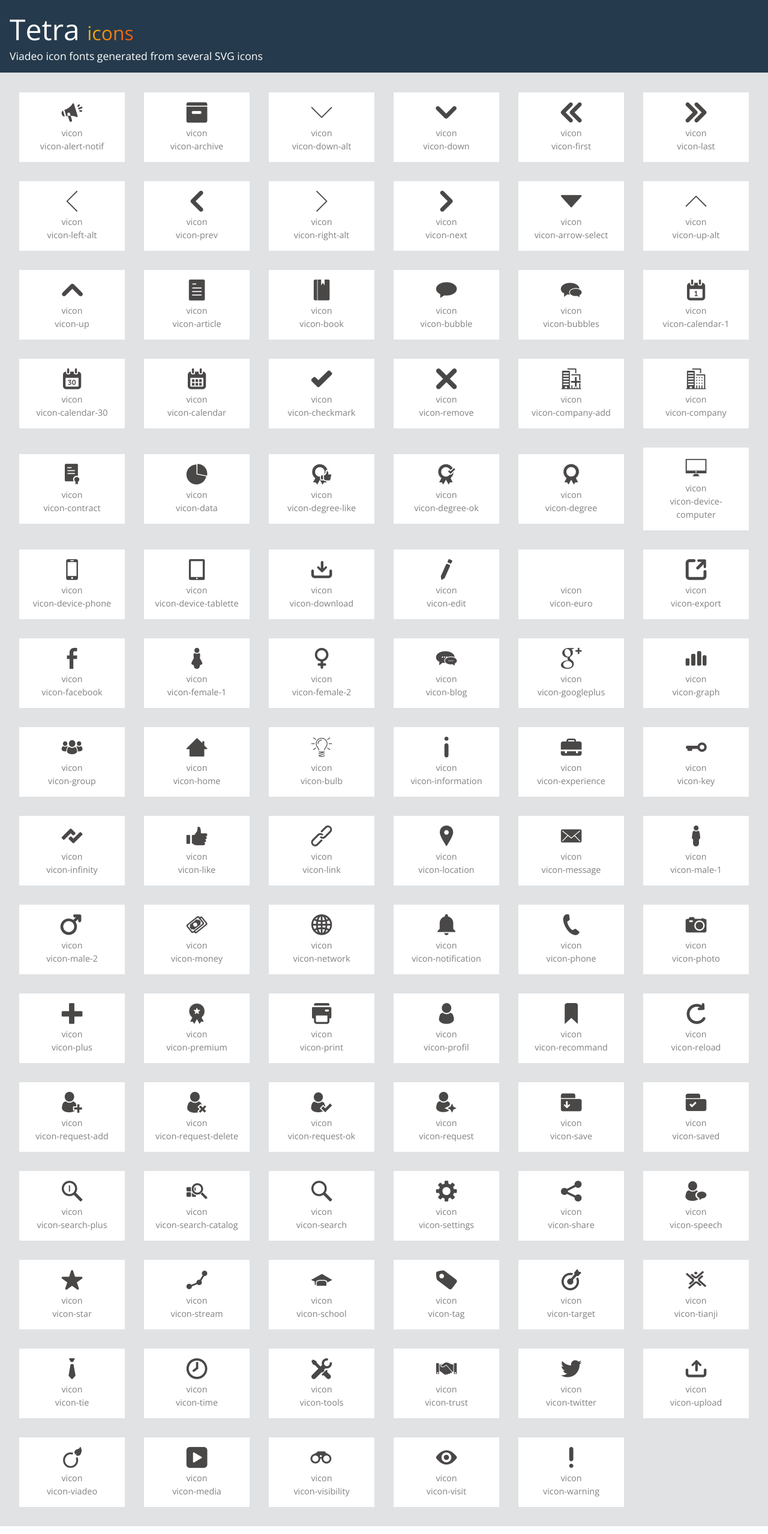
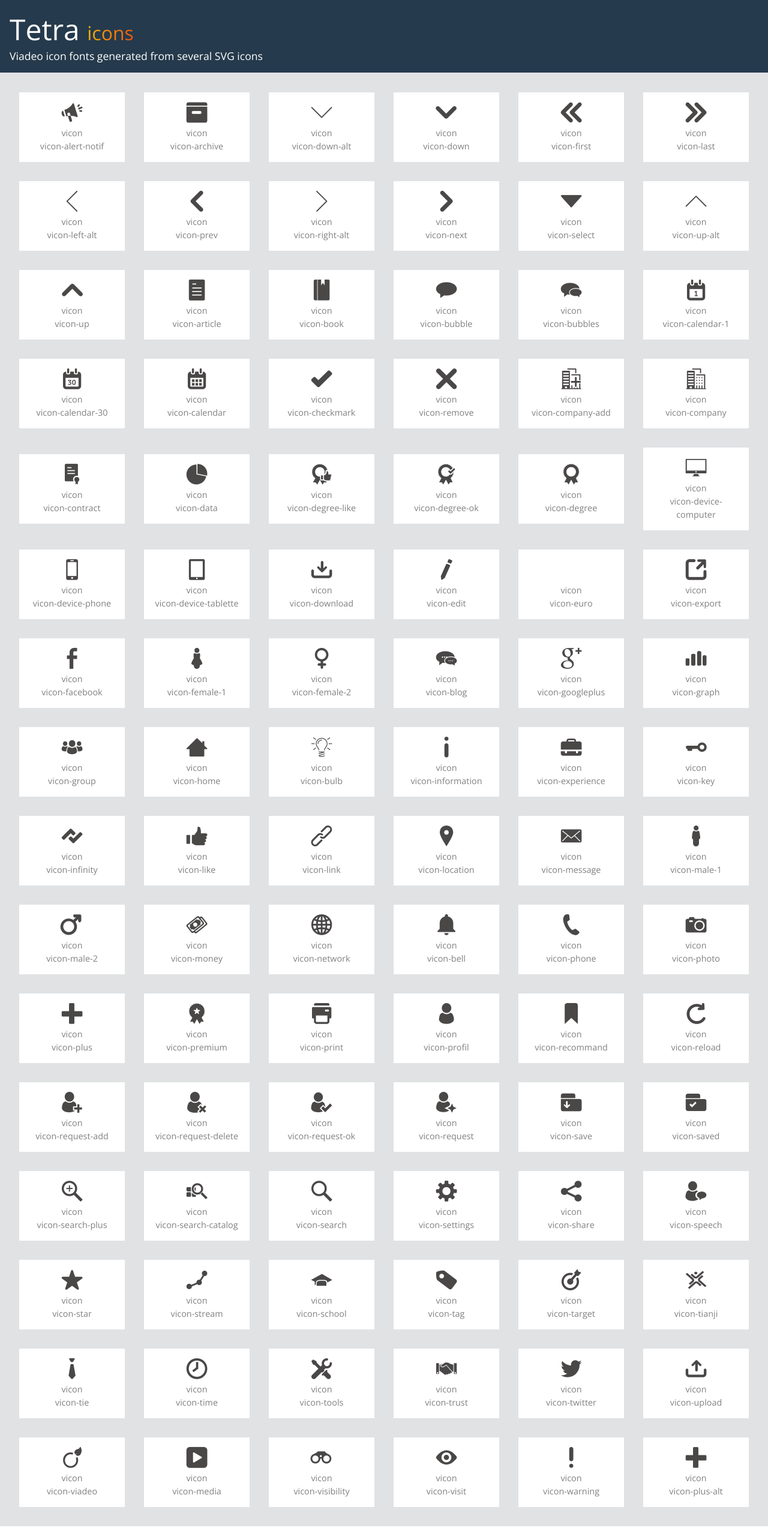
Before and after one commit to viadeo/tetra-icons, a plain HTML site: page index.html in a window 1280 px wide. Shown: the whole page at 60% size. Drawn offline with nearby package versions, Linux system fonts and the light colour scheme.

Commit message:
Fix icons and change names

```diff
--- a/css/main.css
+++ b/css/main.css
@@ -455,7 +455,7 @@ th {
   content: "";
 }
 
-.vicon-arrow-select:before {
+.vicon-select:before {
   content: "";
 }
 
@@ -643,7 +643,7 @@ th {
   content: "";
 }
 
-.vicon-notification:before {
+.vicon-bell:before {
   content: "";
 }
 
@@ -795,6 +795,10 @@ th {
   content: "";
 }
 
+.vicon-plus-alt:before {
+  content: "";
+}
+
 body {
   font-family: "Open Sans","Helvetica Neue",Arial,Helvetica,sans-serif;
   color: rgba(0, 0, 0, 0.87);
--- a/index.html
+++ b/index.html
@@ -63,8 +63,8 @@
             </div>
 
             <div class="column">
-              <i class="column__icon vicon vicon-arrow-select"></i><br />
-              <span class="column__icon-className">vicon<br /> vicon-arrow-select</span>
+              <i class="column__icon vicon vicon-select"></i><br />
+              <span class="column__icon-className">vicon<br /> vicon-select</span>
             </div>
 
             <div class="column">
@@ -298,8 +298,8 @@
             </div>
 
             <div class="column">
-              <i class="column__icon vicon vicon-notification"></i><br />
-              <span class="column__icon-className">vicon<br /> vicon-notification</span>
+              <i class="column__icon vicon vicon-bell"></i><br />
+              <span class="column__icon-className">vicon<br /> vicon-bell</span>
             </div>
 
             <div class="column">
@@ -487,6 +487,11 @@
               <span class="column__icon-className">vicon<br /> vicon-warning</span>
             </div>
 
+            <div class="column">
+              <i class="column__icon vicon vicon-plus-alt"></i><br />
+              <span class="column__icon-className">vicon<br /> vicon-plus-alt</span>
+            </div>
+
         </main>
         <footer class='footer'>
           <iframe class="github-btn" src="https://ghbtns.com/github-btn.html?user=viadeo&repo=tetra-icons&type=watch&count=true&v=2"
```
Also changed, not shown: scss/_viadeoicons.scss (+4 -3 lines), fonts/viadeoicons.ttf, fonts/viadeoicons.woff, fonts/viadeoicons.woff2, 1 other file.
